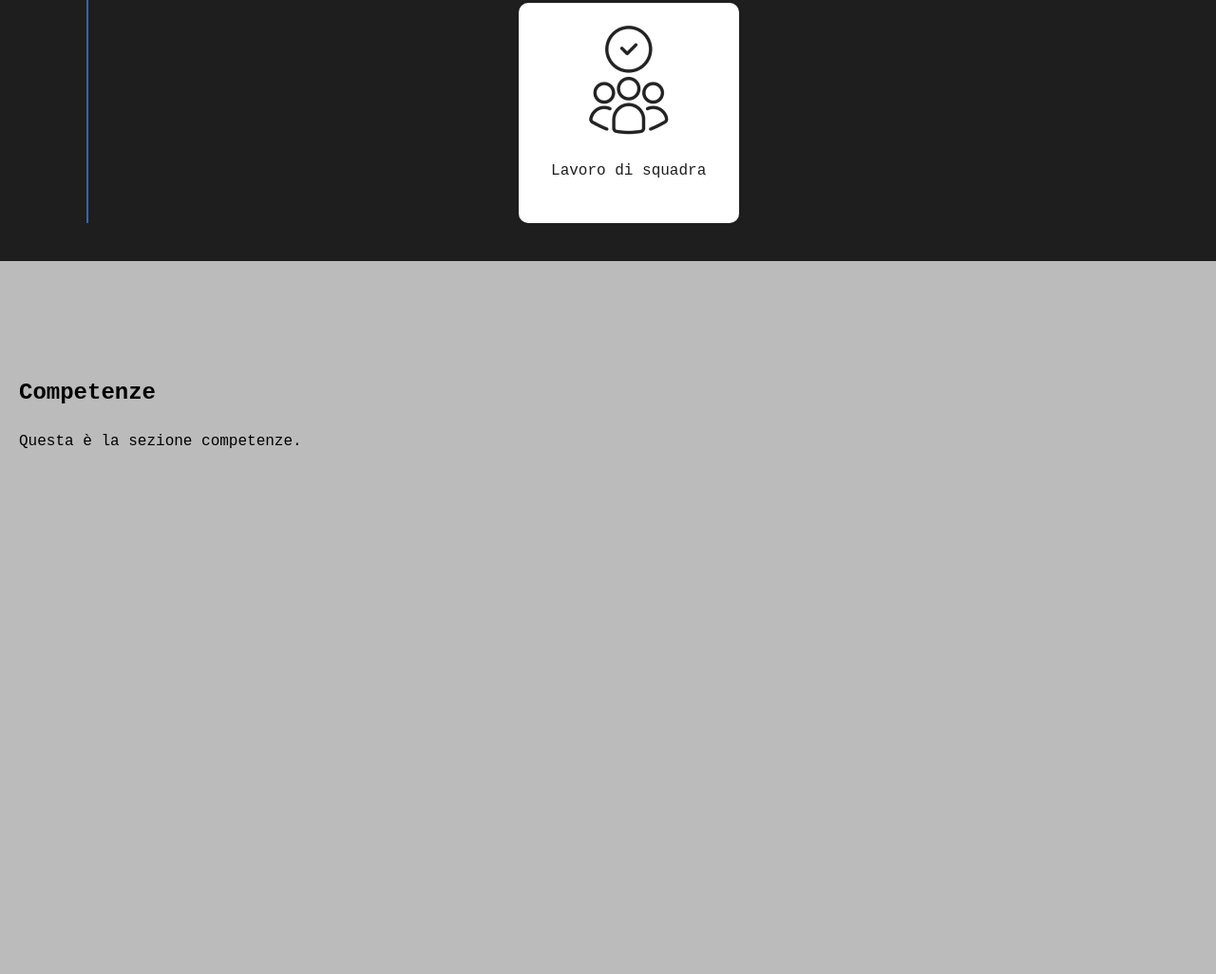
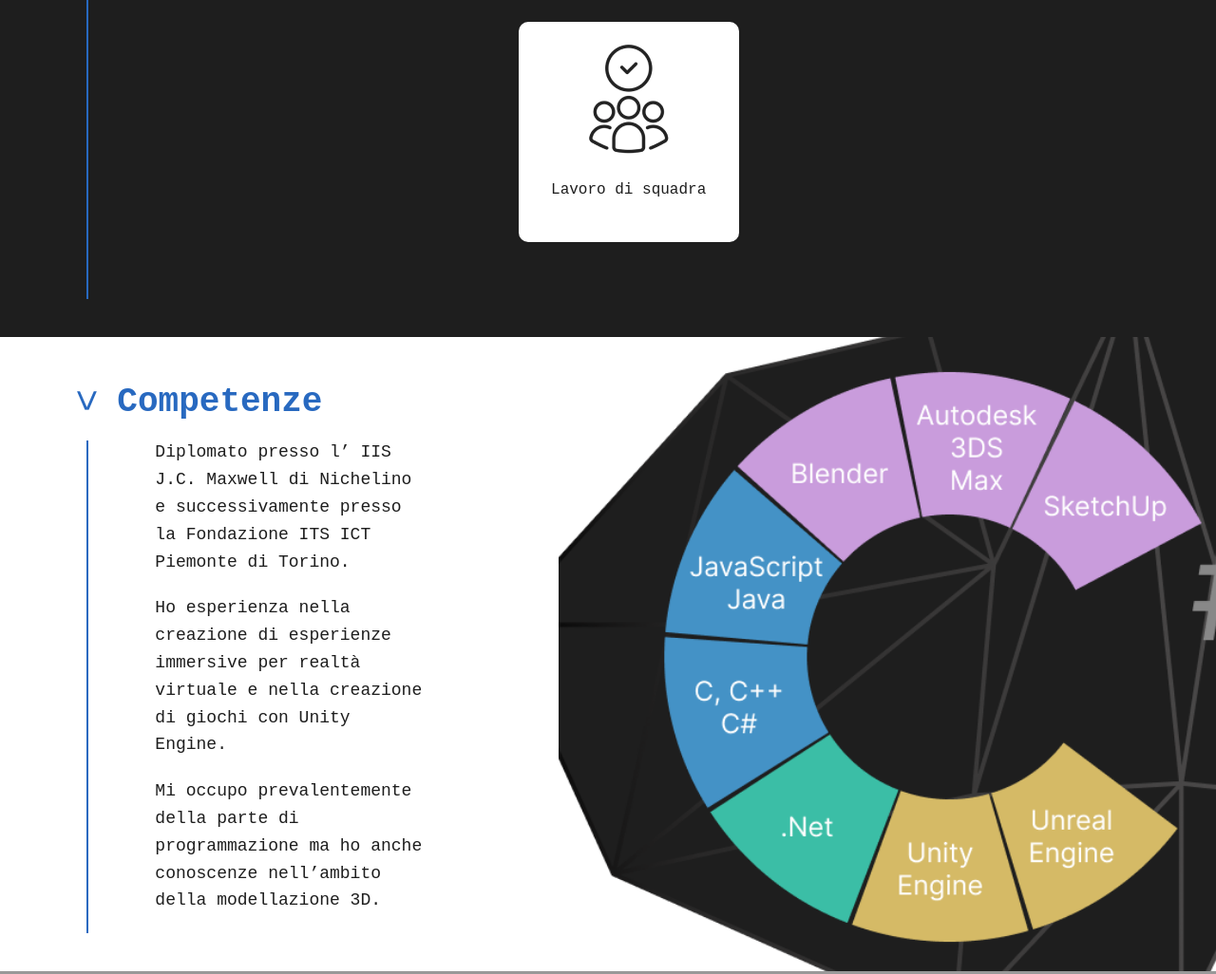
Before and after one commit to Luca31x/Portfolio, a plain HTML site: page index.html in a window 1280 px wide. Shown: the part 1380-2406 px from the top of the page at 95% size. Drawn offline with Linux system fonts and the light colour scheme; a web font is replaced by a local one.

Commit message:
Added skills section

```diff
--- a/index.html
+++ b/index.html
@@ -48,8 +48,8 @@
     <section id="bio" class="bio">
         <div class="bio-container">
             <div class="bio-decoration">
-                <span class="bio-arrow">&gt;</span>
-                <div class="bio-line"></div>
+                <span class="margin-arrow">&gt;</span>
+                <div class="margin-line"></div>
             </div>
             <div class="bio-content">
                 <p id="section-title">Bio</p>
@@ -83,11 +83,29 @@
         </div>
     </section>
 
-
-    <!-- Competenze Section -->
-    <section id="competenze" class="section">
-        <h2>Competenze</h2>
-        <p>Questa è la sezione competenze.</p>
+    <!-- Skills Section -->
+    <section id="skills" class="skills">
+        <div class="skills-container">
+            <div class="skills-decoration">
+                <span class="margin-arrow">&gt;</span>
+                <div class="margin-line"></div>
+            </div>
+            <div class="skills-content">
+                <p id="section-title">Competenze</p>
+                <p id="paragraph">
+                    Diplomato presso l’ IIS J.C. Maxwell di Nichelino e successivamente presso la Fondazione ITS ICT Piemonte di Torino.
+                </p>
+                <p id="paragraph">
+                    Ho esperienza nella creazione di esperienze immersive per realtà virtuale e nella creazione di giochi con Unity Engine.
+                </p>
+                <p id="paragraph">
+                    Mi occupo prevalentemente della parte di programmazione ma ho anche conoscenze nell’ambito della modellazione 3D.
+                </p>
+            </div>
+            <div class="skills-img">
+                <img src="Assets/SkillsScheme.png" alt="GitLab">
+            </div>
+        </div>
     </section>
 
     <!-- Portfolio Section -->
--- a/styles.css
+++ b/styles.css
@@ -1,10 +1,3 @@
-body {
-    font-family: 'Cascadia Code', monospace; /* Applica Cascadia Code a tutto il sito */
-    font-size: 16px;
-    line-height: 1.6;
-    margin: 0;
-}
-
 /* Navbar */
 .navbar {
     display: flex;
@@ -79,13 +72,14 @@ body {
     font-size: 108px;
     color: #2869c0; /* Colore della freccia */
     transform: rotate(90deg); /* Ruota la freccia verso il basso */
+    margin-top: 90px;
 }
 
 .hero-line {
     width: 6px;
-    height: 160px;
+    height: 200px;
     background-color: #2869c0; /* Colore della linea verticale */
-    margin-top: -25px;
+    margin-top: -20px;
 }
 
 .hero-text {
@@ -97,7 +91,7 @@ body {
 .hero-text h1 {
     color: #2869c0;
     font-size: 108px;
-    margin-bottom: 10px;
+    margin-bottom: 20px;
     margin-left: 10px;
 }
 
@@ -105,6 +99,7 @@ body {
     color: #585858;
     font-size: 40px;
     margin-left: 70px;
+    margin-top: 0px;
 }
 
 .role {
@@ -113,7 +108,7 @@ body {
 }
 
 .hero-icons {
-    margin-top: 20px;
+    margin-top: 10px;
     margin-left: 70px;
 }
 
@@ -151,43 +146,13 @@ body {
     margin-right: 20px; /* Spazio tra la decorazione e il contenuto */
 }
 
-.bio-arrow {
-    color: #2869c0;
-    font-family: Arial, Helvetica, sans-serif;
-    font-weight: lighter;
-    font-size: 40px;
-    transform: rotate(90deg);
-}
-
-.bio-line {
-    width: 2px;
-    height: 100%; /* Altezza della linea verticale, puoi regolarla */
-    background-color: #2869c0; /* Colore della linea verticale */
-    margin-top: 10px; /* Margine sopra la linea */
-}
-
 .bio-content {
     flex: 1; /* Permette al contenuto di occupare spazio */
 }
 
-#section-title {
-    color: #2869c0;
-    font-weight: bolder;
-    font-size: 36px;
-    margin: 0;
-    margin-bottom: 10px;
-}
-
-#paragraph {
-    font-weight: lighter;
-    font-size: 18px;
-    margin-bottom: 20px;
-    margin-left: 40px;
-    margin-right: 40px;
-}
-
 .bio-cards {
-    margin-top: 40px;
+    margin-top: 60px;
+    margin-bottom: 60px;
     display: flex;
     gap: 60px;
     align-items: center;
@@ -219,16 +184,49 @@ body {
     color: #1e1e1e;
 }
 
-/* Robe */
-.section {
-    padding: 100px 20px;
-    min-height: 100vh;
+/* Skills Section */
+.skills {
+    background-color: #ffffff;
+    color: #1e1e1e;
+    padding-left: 80px;
+    padding-right: 80px;
+    padding-top: 40px;
+    padding-bottom: 40px;
+    overflow: hidden;
 }
 
-#competenze {
-    background-color: #bbb;
+.skills-container {
+    display: flex;
 }
 
+.skills-decoration {
+    display: flex;
+    flex-direction: column;
+    align-items: center;
+    margin-right: 20px;
+}
+
+.skills-content {
+    flex: 1;
+}
+
+.skills-content p{
+    max-width: 50%;
+    margin: 0 auto;
+}
+
+.skills-img{
+    margin: -100px;
+    object-fit: cover;
+}
+
+.skills img{
+    width: 100%;
+    height: 100%;
+    object-fit: cover;
+}
+
+/* Robe */
 #portfolio {
     background-color: #999;
 }
@@ -237,6 +235,51 @@ body {
     background-color: #777;
 }
 
+/* Common */
+body {
+    font-family: 'Cascadia Code', monospace; /* Applica Cascadia Code a tutto il sito */
+    font-size: 16px;
+    line-height: 1.6;
+    margin: 0;
+}
+
+.section {
+    padding: 100px 20px;
+    min-height: 100vh;
+}
+
+#section-title {
+    color: #2869c0;
+    font-weight: bolder;
+    font-size: 36px;
+    margin: 0;
+    margin-bottom: 10px;
+}
+
+#paragraph {
+    font-weight: lighter;
+    font-size: 18px;
+    margin-bottom: 20px;
+    margin-left: 40px;
+    margin-right: 40px;
+}
+
+.margin-arrow {
+    color: #2869c0;
+    font-family: Arial, Helvetica, sans-serif;
+    font-weight: lighter;
+    font-size: 40px;
+    transform: rotate(90deg);
+    margin-top: -5px;
+}
+
+.margin-line {
+    width: 2px;
+    height: 100%; /* Altezza della linea verticale, puoi regolarla */
+    background-color: #2869c0; /* Colore della linea verticale */
+    margin-top: 10px; /* Margine sopra la linea */
+}
+
 html {
     scroll-behavior: smooth;
 }
```
Also changed, not shown: Assets/SkillsScheme.png (added).
